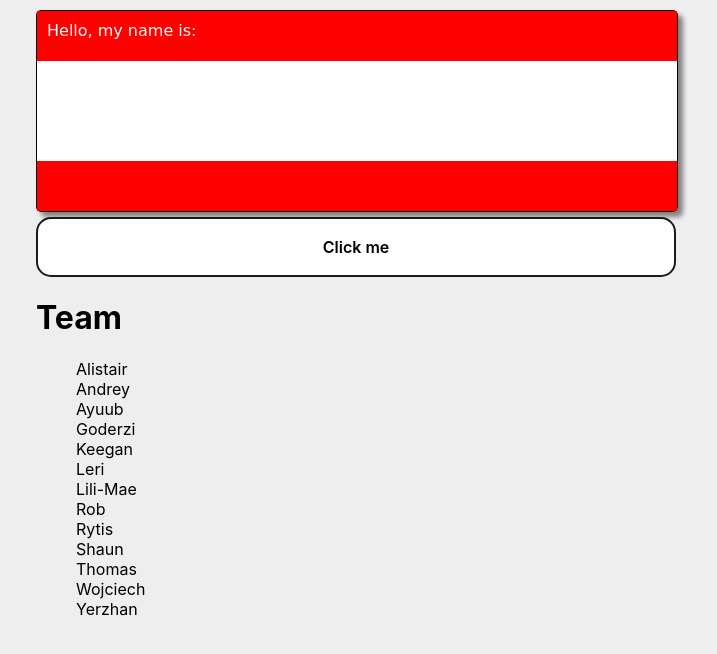
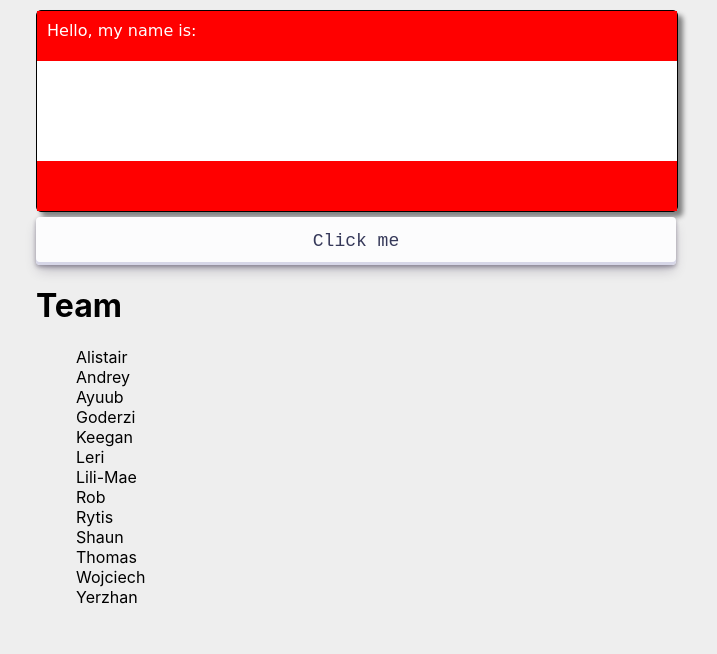
Before and after one commit to s-munsey/standup-randomiser, a React (Create React App) app: page / in a window 1280 px wide. Shown: the top 654 px of the page, without its empty margins (284-1001 px from the left). Built offline with nearby package versions, Linux system fonts and the light colour scheme.

Commit message:
button 2

```diff
--- a/src/App.css
+++ b/src/App.css
@@ -35,8 +35,9 @@ body {
 }
 
 .namebadge-bottom {
-  height: 50px;
+  height: 30px;
   background-color: red;
+  padding: 10px;
 }
 
 .hide {
@@ -94,3 +95,53 @@ ul li {
   box-shadow: none;
   transform: translateY(0);
 }
+
+/* CSS */
+.button-30 {
+  align-items: center;
+  appearance: none;
+  background-color: #fcfcfd;
+  border-radius: 4px;
+  border-width: 0;
+  box-shadow: rgba(45, 35, 66, 0.4) 0 2px 4px,
+    rgba(45, 35, 66, 0.3) 0 7px 13px -3px, #d6d6e7 0 -3px 0 inset;
+  box-sizing: border-box;
+  color: #36395a;
+  cursor: pointer;
+  display: inline-flex;
+  font-family: "JetBrains Mono", monospace;
+  height: 48px;
+  justify-content: center;
+  line-height: 1;
+  list-style: none;
+  overflow: hidden;
+  padding-left: 16px;
+  padding-right: 16px;
+  position: relative;
+  text-align: left;
+  text-decoration: none;
+  transition: box-shadow 0.15s, transform 0.15s;
+  user-select: none;
+  -webkit-user-select: none;
+  touch-action: manipulation;
+  white-space: nowrap;
+  will-change: box-shadow, transform;
+  font-size: 18px;
+  width: 100%;
+}
+
+.button-30:focus {
+  box-shadow: #d6d6e7 0 0 0 1.5px inset, rgba(45, 35, 66, 0.4) 0 2px 4px,
+    rgba(45, 35, 66, 0.3) 0 7px 13px -3px, #d6d6e7 0 -3px 0 inset;
+}
+
+.button-30:hover {
+  box-shadow: rgba(45, 35, 66, 0.4) 0 4px 8px,
+    rgba(45, 35, 66, 0.3) 0 7px 13px -3px, #d6d6e7 0 -3px 0 inset;
+  transform: translateY(-2px);
+}
+
+.button-30:active {
+  box-shadow: #d6d6e7 0 3px 7px inset;
+  transform: translateY(2px);
+}
--- a/src/App.js
+++ b/src/App.js
@@ -30,7 +30,7 @@ function App() {
     <div className="container">
       <NameBadge name={next} isShowing={isShowing} />
       <button
-        className="button-27"
+        className="button-30"
         onMouseUp={() => {
           if (shuffled.length > 0) {
             setNext(shuffled.pop());
```
